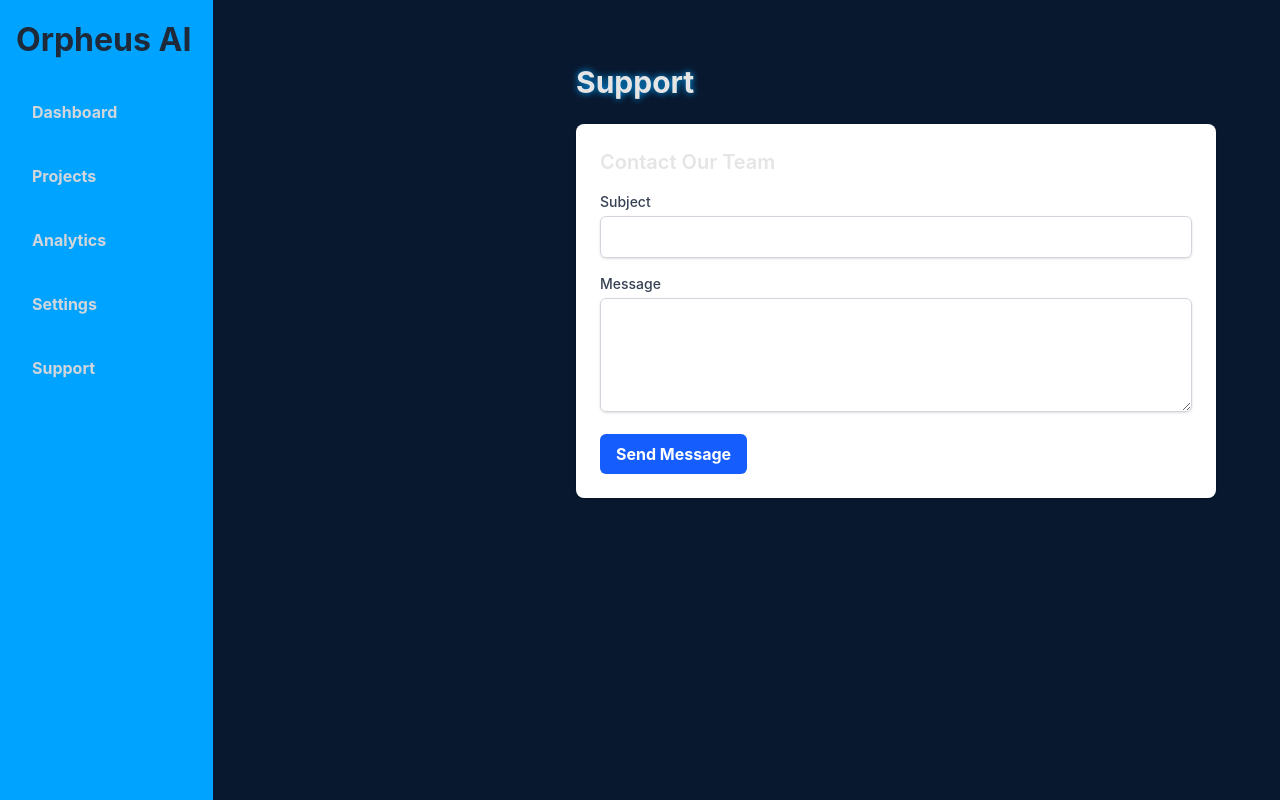
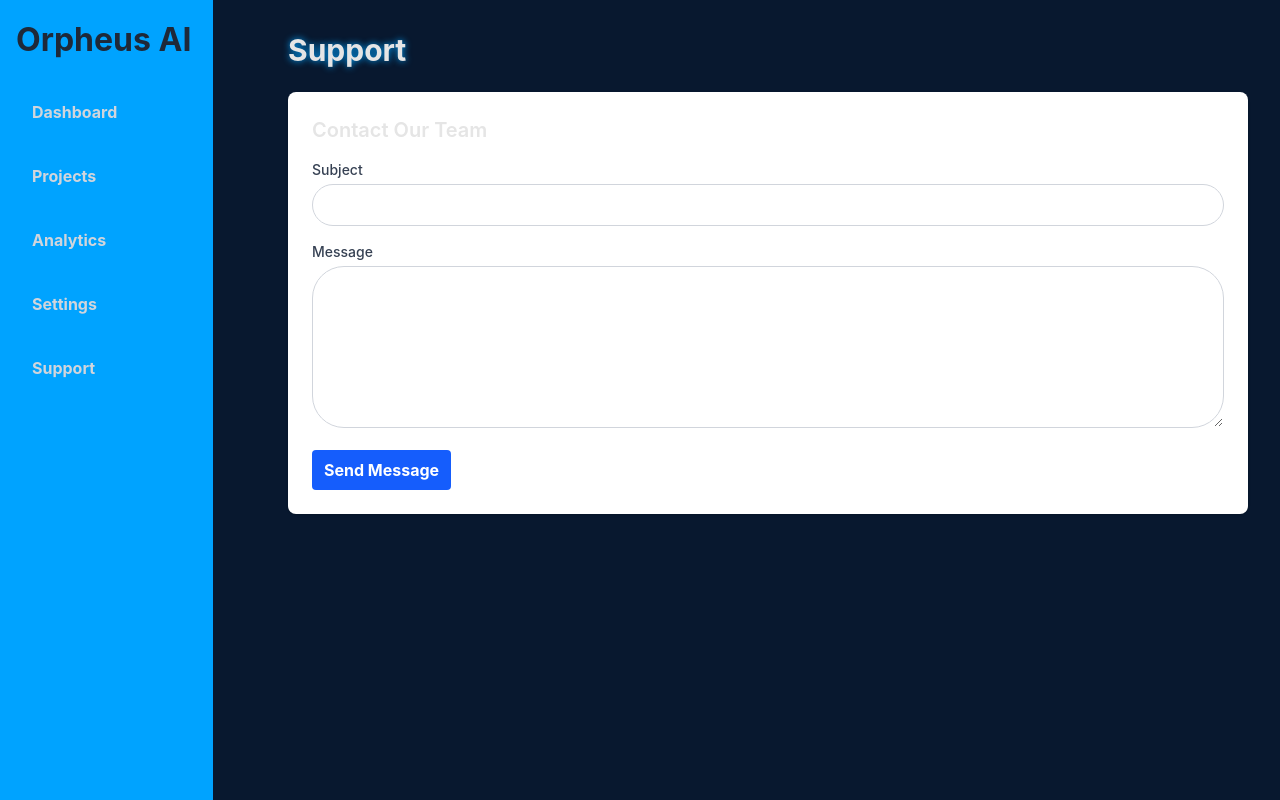
Before and after one commit to fimo3/orpheus-ai, a Next.js app: page /support in a window 1280 px wide. Built offline with nearby package versions, Linux system fonts and the light colour scheme.

Commit message:
fixing pages and adding memory with localHost

```diff
--- a/app/(components)/Input.jsx
+++ b/app/(components)/Input.jsx
@@ -4,13 +4,27 @@ const Input = ({
   className = "",
   value,
   onChange,
+  as = "input", // New prop to determine if it's a textarea
+  rows, // For textarea
   ...props
 }) => {
-  return (
+  const baseClasses =
+    "px-4 py-2 border rounded-4xl focus:outline-none focus:ring-2 focus:ring-blue-500"
+
+  return as === "textarea" ? (
+    <textarea
+      placeholder={placeholder}
+      className={`${baseClasses} ${className}`}
+      value={value}
+      onChange={onChange}
+      rows={rows || 4} // Default to 4 rows if not specified
+      {...props}
+    />
+  ) : (
     <input
       type={type}
       placeholder={placeholder}
-      className={`px-4 py-2 border rounded-4xl focus:outline-none focus:ring-2 focus:ring-blue-500 ${className}`}
+      className={`${baseClasses} ${className}`}
       value={value}
       onChange={onChange}
       {...props}
--- a/app/analytics/page.js
+++ b/app/analytics/page.js
@@ -1,6 +1,6 @@
 export default function Analytics() {
   return (
-    <div className="ml-64 p-8">
+    <div>
       <h1 className="text-3xl font-bold mb-6">Analytics</h1>
       <div className="grid grid-cols-1 gap-6">
         <div className="bg-white dark:bg-gray-800 p-6 rounded-lg shadow">
--- a/app/globals.css
+++ b/app/globals.css
@@ -1,16 +1,60 @@
 @import "tailwindcss";
-@theme {
-  --color-primary: #08182f;
-  --color-primary-dark: #07152a;
-  --color-secondary: #00a3ff;
-  --color-accent: #e5e5e5;
-  --color-text: #000000;
-}
 
 @layer base {
+  :root {
+    --color-primary: #08182f;
+    --color-primary-dark: #07152a;
+    --color-secondary: #00a3ff;
+    --color-accent: #e5e5e5;
+    --color-text: #000000;
+  }
+
+  /* Light Theme Scrollbar (using your existing colors) */
+  :root {
+    --scrollbar-thumb: var(--color-accent); /* e5e5e5 */
+    --scrollbar-track: var(--color-primary); /* 08182f */
+  }
+
+  /* Dark Theme Scrollbar */
+  .dark {
+    --scrollbar-thumb: var(--color-secondary); /* 00a3ff */
+    --scrollbar-track: var(--color-primary-dark); /* 07152a */
+  }
+
+  /* Custom Scrollbar Styles */
+  ::-webkit-scrollbar {
+    width: 14px; /* Extra thick scrollbar */
+    height: 14px;
+  }
+
+  ::-webkit-scrollbar-track {
+    background: var(--scrollbar-track);
+    border-radius: 8px;
+    border: 3px solid var(--color-primary-dark);
+  }
+
+  ::-webkit-scrollbar-thumb {
+    background: var(--scrollbar-thumb);
+    border-radius: 8px;
+    border: 3px solid var(--scrollbar-track);
+    box-shadow: inset 0 0 4px rgba(0, 0, 0, 0.3);
+  }
+
+  ::-webkit-scrollbar-thumb:hover {
+    background: var(--color-secondary);
+    border-color: var(--color-primary);
+  }
+
+  /* Firefox Support - Bold version */
+  * {
+    scrollbar-width: auto;
+    scrollbar-color: var(--scrollbar-thumb) var(--scrollbar-track);
+  }
+
+  /* Rest of your styles... */
   h1 {
     font-size: 4em;
-    text-shadow: 0 0 0.25em var(--color-secondary)
+    text-shadow: 0 0 0.25em var(--color-secondary);
   }
   h2 {
     font-size: 3em;
@@ -18,14 +62,15 @@
   h3 {
     font-size: 2em;
   }
-  p, a {
+  p,
+  a {
     font-size: 1em;
   }
   body {
     color: var(--color-accent);
     font-weight: bold;
-    font-family:"Inter";
-    background-color: var(--color-primary)
+    font-family: "Inter";
+    background-color: var(--color-primary);
   }
   nav {
     color: var(--color-text);
@@ -33,10 +78,10 @@
     background-color: var(--color-secondary);
   }
   #icon {
-    max-width:10%;
-    color:var(--color-accent);
+    max-width: 10%;
+    color: var(--color-accent);
   }
   Button {
-    color: var(--color-accent)
+    color: var(--color-accent);
   }
 }
--- a/app/layout.js
+++ b/app/layout.js
@@ -1,6 +1,5 @@
 import Nav from "./(components)/Nav"
 import "./globals.css"
-
 export const metadata = {
   title: "Create Next App",
   description: "Generated by create next app",
--- /dev/null
+++ b/app/lib/fontawesome.js
@@ -0,0 +1,5 @@
+import { config } from "@fortawesome/fontawesome-svg-core"
+import "@fortawesome/fontawesome-svg-core/styles.css"
+
+// Prevent Font Awesome from adding its CSS since we did it manually above
+config.autoAddCss = false
--- a/app/projects/page.js
+++ b/app/projects/page.js
@@ -21,7 +21,7 @@ export default function Projects() {
   ]
 
   return (
-    <div className="ml-64 p-8">
+    <div>
       <div className="flex justify-between items-center mb-6">
         <h1 className="text-3xl font-bold">Projects</h1>
         <button className="bg-blue-600 text-white px-4 py-2 rounded-lg hover:bg-blue-700 transition-colors">
--- a/app/settings/page.js
+++ b/app/settings/page.js
@@ -1,6 +1,6 @@
 export default function Settings() {
   return (
-    <div className="ml-64 p-8">
+    <div>
       <h1 className="text-3xl font-bold mb-6">Settings</h1>
       <div className="bg-white dark:bg-gray-800 rounded-lg shadow overflow-hidden">
         <div className="border-b border-gray-200 dark:border-gray-700 px-6 py-4">
--- a/app/support/page.js
+++ b/app/support/page.js
@@ -1,6 +1,9 @@
+import Input from "../(components)/Input"
+import Button from "../(components)/Button"
+
 export default function Support() {
   return (
-    <div className="ml-64 p-8">
+    <div>
       <h1 className="text-3xl font-bold mb-6">Support</h1>
       <div className="bg-white dark:bg-gray-800 rounded-lg shadow overflow-hidden">
         <div className="p-6">
@@ -10,26 +13,26 @@ export default function Support() {
               <label className="block text-sm font-medium text-gray-700 dark:text-gray-300 mb-1">
                 Subject
               </label>
-              <input
+              <Input
                 type="text"
-                className="w-full px-3 py-2 border border-gray-300 dark:border-gray-600 rounded-md shadow-sm focus:outline-none focus:ring-blue-500 focus:border-blue-500 dark:bg-gray-700"
+                className="w-full border-gray-300 dark:border-gray-600 dark:bg-gray-700"
               />
             </div>
             <div>
               <label className="block text-sm font-medium text-gray-700 dark:text-gray-300 mb-1">
                 Message
               </label>
-              <textarea
-                rows={4}
-                className="w-full px-3 py-2 border border-gray-300 dark:border-gray-600 rounded-md shadow-sm focus:outline-none focus:ring-blue-500 focus:border-blue-500 dark:bg-gray-700"
+              <Input
+                as="textarea"
+                rows={6} // Custom number of rows
+                className="w-full border-gray-300 dark:border-gray-600 dark:bg-gray-700"
               />
             </div>
-            <button
+            <Button
+              content="Send Message"
+              className="bg-blue-600 hover:bg-blue-700 text-white"
               type="submit"
-              className="bg-blue-600 text-white px-4 py-2 rounded-md hover:bg-blue-700 transition-colors"
-            >
-              Send Message
-            </button>
+            />
           </form>
         </div>
       </div>
```
Also changed, not shown: app/page.js (+93 -6 lines).
